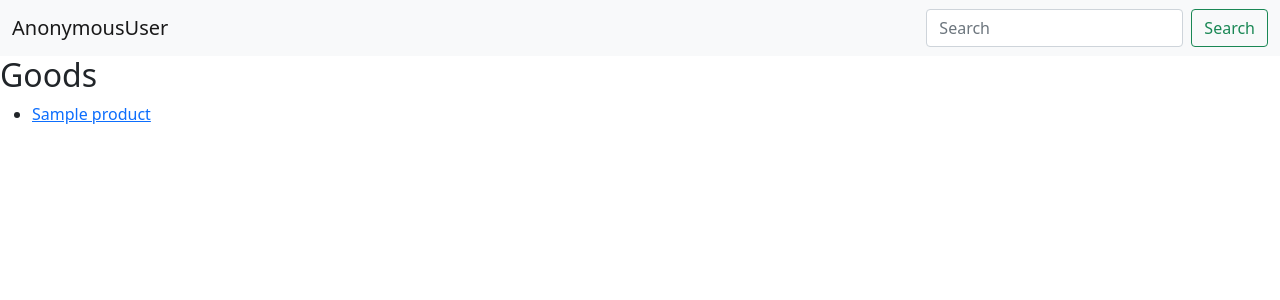
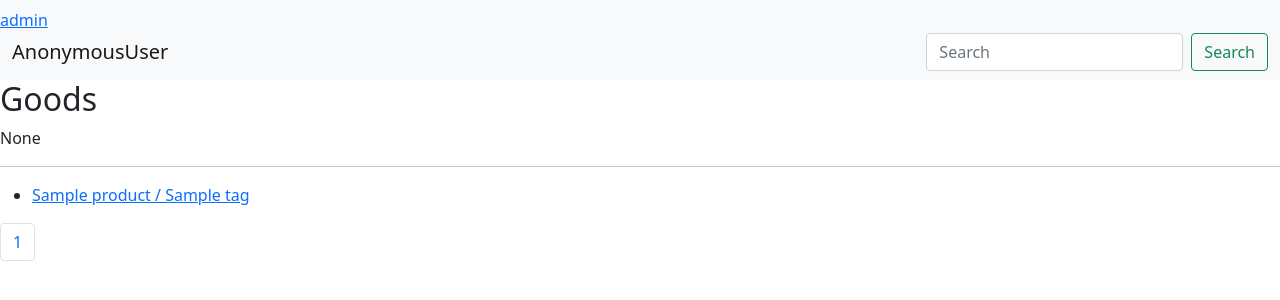
Before and after one commit to thinknetica-django-lab-02/i10dev, a Django app: page /goods/ in a window 1280 px wide. Shown: the top 300 px of the page. Run offline with Django 3.2, Linux system fonts and the light colour scheme; tables that the repository leaves empty hold one stand-in row (values such as "Sample post").

Commit message:
add paginations and filters tag

```diff
--- a/clone_ozon/main/models.py
+++ b/clone_ozon/main/models.py
@@ -1,4 +1,11 @@
 from django.db import models
+
+
+class Tag(models.Model):
+    name = models.CharField(max_length=255)
+
+    def __str__(self):
+        return self.name
 
 
 class Seller(models.Model):
@@ -25,16 +32,16 @@ class Product(models.Model):
         max_length=255, verbose_name='Описание товара', blank=True)
     category = models.ForeignKey(Category, on_delete=models.CASCADE, null=True)
     seller = models.ForeignKey(Seller, on_delete=models.CASCADE, null=True)
+    tag = models.ManyToManyField(Tag, help_text='добавте теги')
+
+    def get_absolute_url(self):
+        return reverse("product_detail", kwargs={"pk": self.pk})
 
     def __str__(self):
         return self.name
 
-    def get_absolute_url(self):
-        return reverse("product_detail", kwargs={"pk": self.pk})
+    def get_tags(self):
+        return self.tag.all()
 
 
-class Tag(models.Model):
-    name = models.CharField(max_length=255)
-
-    def __str__(self):
-        return self.name
+        # return {tag.name for tag in self.tags.all()}
--- a/clone_ozon/main/templates/general/header.html
+++ b/clone_ozon/main/templates/general/header.html
@@ -1,6 +1,8 @@
 {% load castomTag %}
 
 <nav class="navbar navbar-light bg-light">
+<a href="/admin">admin</a>
+
   <div class="container-fluid">
     <a class="navbar-brand">{{user}}</a>
     <form class="d-flex">
--- a/clone_ozon/main/templates/main/product_details.html
+++ b/clone_ozon/main/templates/main/product_details.html
@@ -3,5 +3,8 @@
 {% block content %}
     <h2>{{product.name}}</h2>
     <p>{{product.description}}</p>
+    {% for val in product.get_tags %}
+    <p>{{ val }}</p>
+    {% endfor %}
 
 {% endblock content %}
--- a/clone_ozon/main/templates/main/product_list.html
+++ b/clone_ozon/main/templates/main/product_list.html
@@ -3,14 +3,33 @@
 
 {% block content %}
 <h2>Goods</h2>
+{{tag}}
+<hr/>
 <ul>
-        {% for publisher in object_list %}
+        {% for val in object_list %}
         <li>
-            <a href="{{ publisher.pk }}">
-                {{ publisher.name }}
+            <a href="{{ val.pk }}">
+                {{ val.name }}  /
+                {% for localval in val.get_tags %}
+                    <span>
+                        <a href='?tag={{ localval }}'>{{ localval }}</a>
+                    </span>
+                {% endfor %}
             </a>
         </li>
 
         {% endfor %}
     </ul>
+
+
+
+    <nav aria-label="Page navigation example">
+        <ul class="pagination">
+            {% for x in paginator.page_range %}
+                <li class="page-item"><a class="page-link" href="?tag={{tag}}&page={{ x }}">{{ x }}</a></li>
+            {% endfor %}
+        </ul>
+      </nav>
+
+
 {% endblock content %}
--- a/clone_ozon/main/templates/main/template.html
+++ b/clone_ozon/main/templates/main/template.html
@@ -10,7 +10,6 @@
     <title>{{title}}</title>
 </head>
 <body>
-
 {% include 'general/header.html' with name=user%}
 
 {% block head %}
--- a/clone_ozon/main/views.py
+++ b/clone_ozon/main/views.py
@@ -1,6 +1,6 @@
 from django.shortcuts import render, get_object_or_404
 from django.views.generic import ListView, DetailView
-from .models import Product, Seller
+from .models import Product, Seller, Tag
 
 
 def index(request):
@@ -20,19 +20,29 @@ def about(request):
 
 class ProductList(ListView):
     model = Product
-    template_name='main/product_list.html'
+    paginate_by = 3
+    template_name = 'main/product_list.html'
+
+    def get_context_data(self, **kwargs):
+        context = super(ProductList, self).get_context_data(**kwargs)
+        tag = self.request.GET.get('tag')
+        context['tag'] = tag
+        return context
+
+    def get_queryset(self):
+        queryset = super().get_queryset()
+        tag = self.request.GET.get('tag')
+        if tag:
+            return queryset.filter(tag__name=tag)
+        return queryset
 
 
 class ProductDetail(DetailView):
-    template_name='main/product_details.html'
+    template_name = 'main/product_details.html'
     model = Product
-    slug_url_kwarg='pk'
-    context_object_name='product'
+    slug_url_kwarg = 'pk'
+    context_object_name = 'product'
 
     def get_context_data(self, **kwargs):
-        context = super().get_context_data(**kwargs)
-        print('--------------------')
-        print(context['product'])
-        print('--------------------')
-        # context["name"] = self.kwargs['name']
+        context = super(ProductDetail, self).get_context_data(**kwargs)
         return context
```
Also changed, not shown: clone_ozon/main/migrations/0005_product_tag.py (added), clone_ozon/main/migrations/0006_auto_20210407_1947.py (added).
